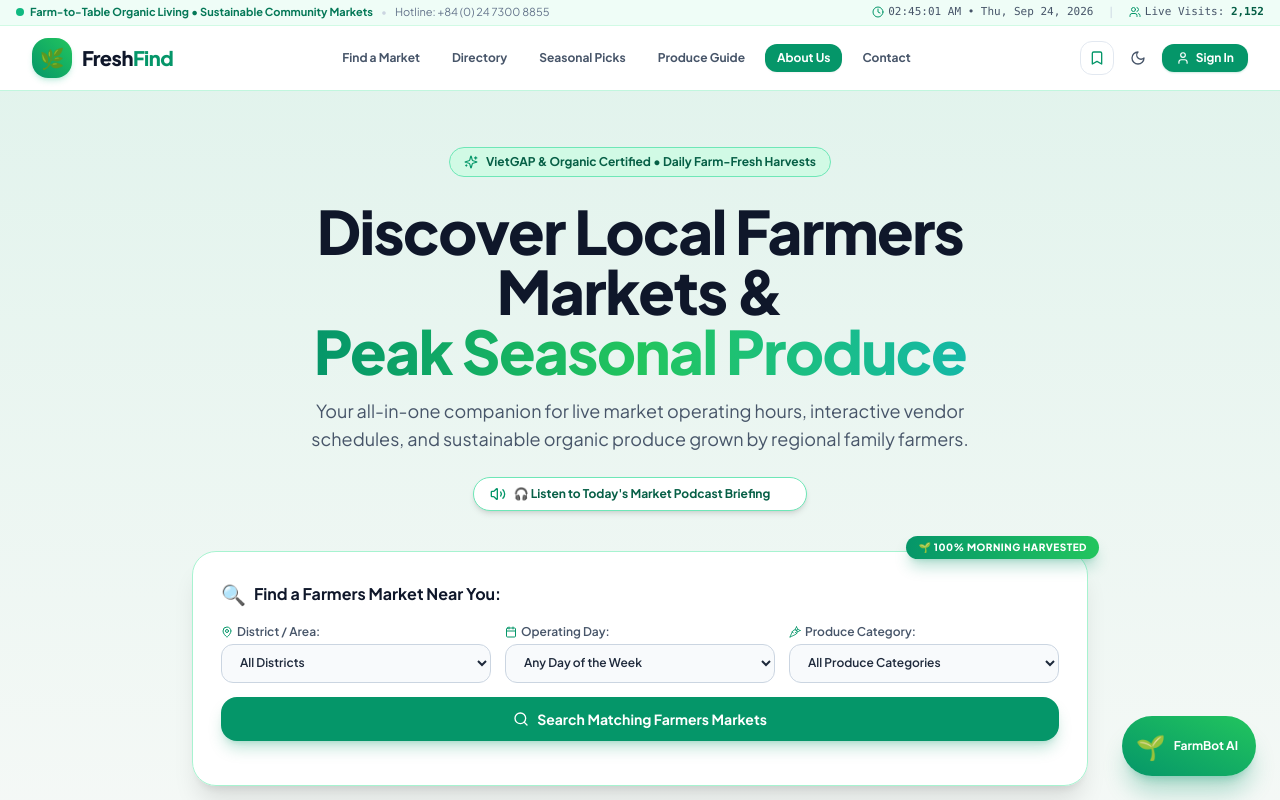
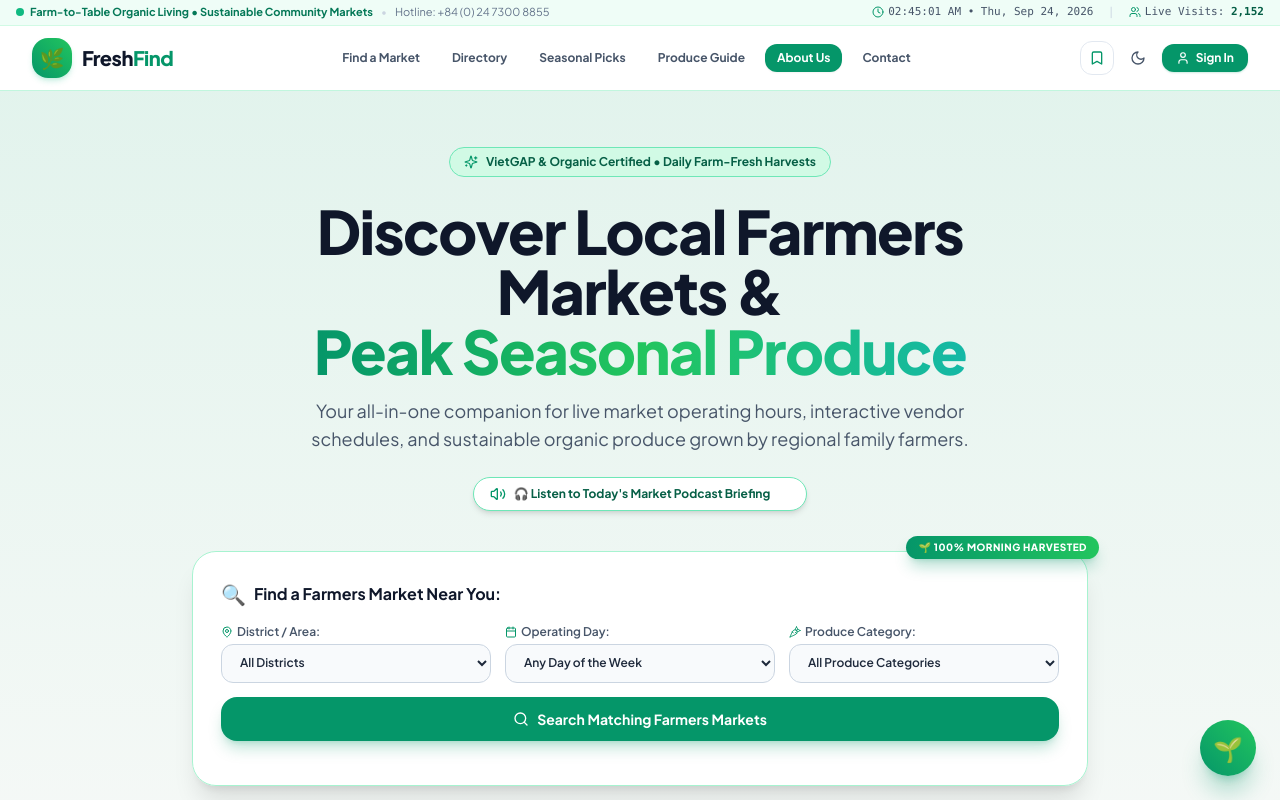
Before and after one commit to kamiyami05/TechWiz2026, a React (Vite) app: page / in a window 1280 px wide. Shown: the top 800 px of the page. Built offline with nearby package versions, Linux system fonts and the light colour scheme.

Commit message:
style: remove FarmBot AI text from desktop floating button for consistent circular design

```diff
--- a/src/components/ChatbotWidget.jsx
+++ b/src/components/ChatbotWidget.jsx
@@ -80,12 +80,9 @@ export default function ChatbotWidget() {
         <button
           onClick={() => setIsOpen(true)}
           aria-label="Open FarmBot AI Assistant"
-          className="fixed bottom-6 right-6 z-40 p-3.5 rounded-full bg-gradient-to-tr from-emerald-600 to-green-500 text-white shadow-xl shadow-emerald-600/30 hover:scale-110 active:scale-95 transition-all flex items-center gap-2 cursor-pointer focus:outline-none focus:ring-4 focus:ring-emerald-300"
+          className="fixed bottom-6 right-6 z-40 w-14 h-14 rounded-full bg-gradient-to-tr from-emerald-600 to-green-500 text-white shadow-xl shadow-emerald-600/30 hover:scale-110 active:scale-95 transition-all flex items-center justify-center cursor-pointer focus:outline-none focus:ring-4 focus:ring-emerald-300 group"
         >
-          <span className="text-2xl">🌱</span>
-          <span className="text-xs font-bold pr-1 hidden sm:inline-block">
-            FarmBot AI
-          </span>
+          <span className="text-2xl transform group-hover:scale-110 transition-transform">🌱</span>
         </button>
       )}
 
```
